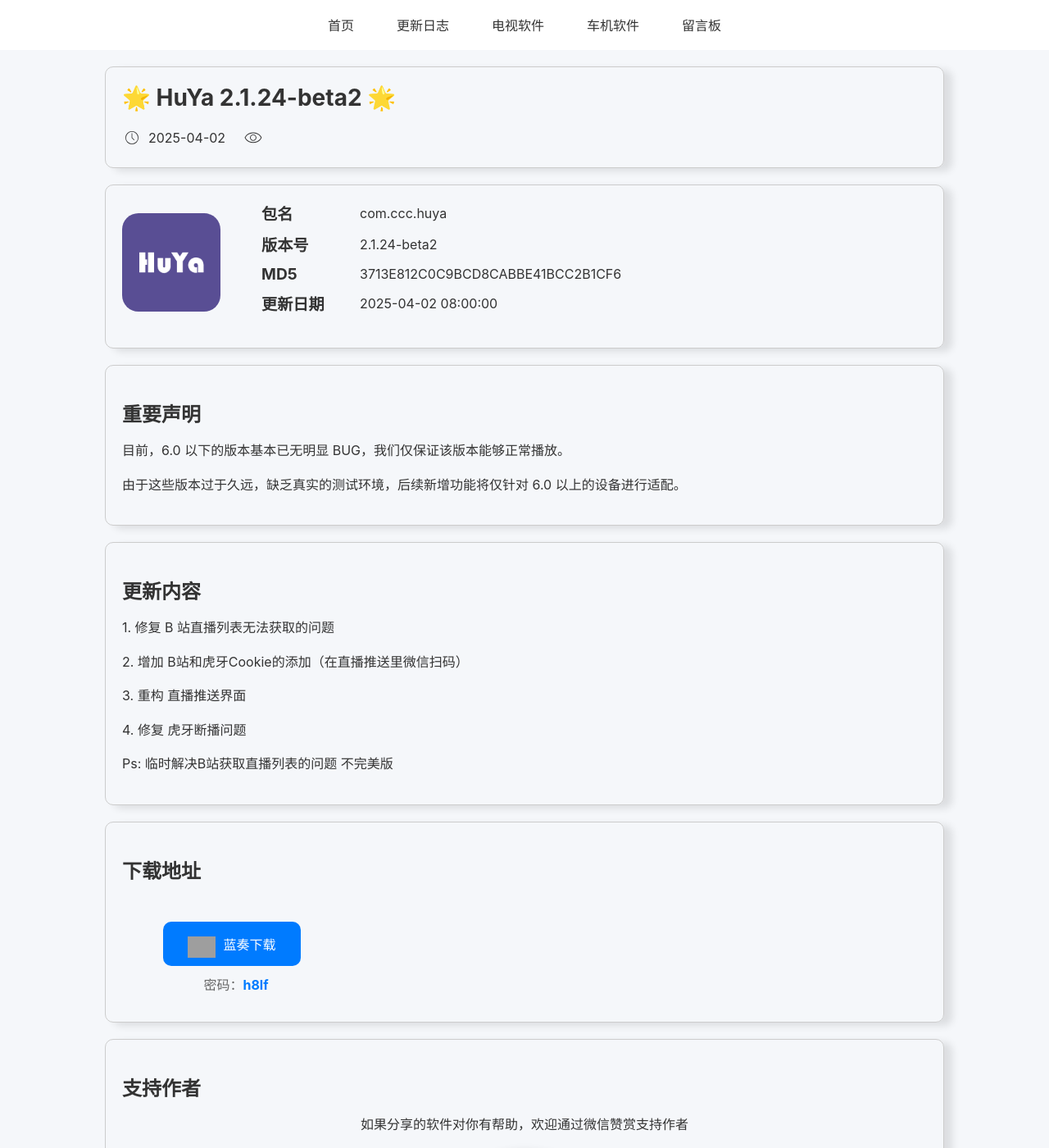
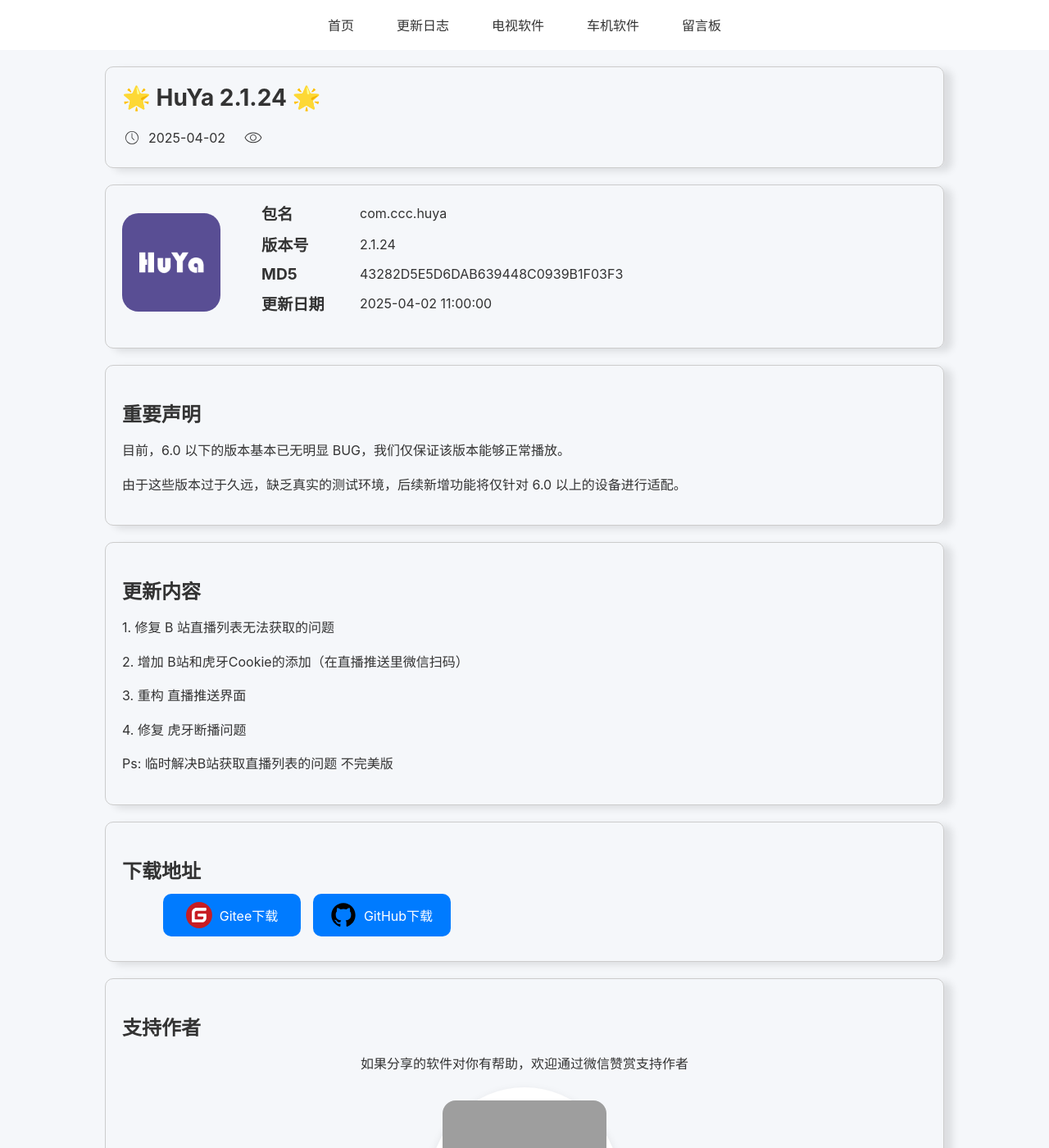
Before and after one commit to jayjd/jayjd.github.io, a Jekyll site: the page built from _posts/huya/2025-04-01-HuYa2.1.24.md, in a window 1280 px wide and 1400 px high. Shown: the whole window at 82% size. Built offline with Jekyll 4.4.1, drawn with Linux system fonts in a browser that asks for light colours; comment, search, counter and statistics services are not loaded; grey boxes are pictures that could not be loaded.

Commit message:
docs: 更新HuYa版本至2.1.24并修复相关问题

```diff
--- a/_posts/huya/2025-04-01-HuYa2.1.24.md
+++ b/_posts/huya/2025-04-01-HuYa2.1.24.md
@@ -1,21 +1,21 @@
 ---
 layout: default
 title:  "HuYa"
-version: 2.1.24-beta2
+version: 2.1.24
 icon: "/assets/img/ic_channel.png"
 package: com.ccc.huya
-md5: 3713E812C0C9BCD8CABBE41BCC2B1CF6
+md5: 43282D5E5D6DAB639448C0939B1F03F3
 update-content: |
             1. 修复 B 站直播列表无法获取的问题
             2. 增加 B站和虎牙Cookie的添加（在直播推送里微信扫码）
             3. 重构 直播推送界面
             4. 修复 虎牙断播问题
             Ps: 临时解决B站获取直播列表的问题 不完美版
-date:   2025-04-02 16:00:00 +0800
+date:   2025-04-02 19:00:00 +0800
 categories: thread
-lanzou_download: "https://jayjd.lanzouu.com/b0017d4c4d"
-lanzou_pwd: "h8lf"
-gitee_download: ""
-github_download: ""
+lanzou_download: ""
+lanzou_pwd: ""
+gitee_download: "https://gitee.com/jayjd/hyy/releases/download/2.1.24/HuYa-2.1.24-20250402.apk"
+github_download: "https://github.com/jayjd/HuYaTv/releases/download/2.1.24/HuYa-2.1.24-20250402.apk"
 ---
 {% include common-thread.html %}
```
Also changed, not shown: hy/default_version.json (+4 -4 lines).
